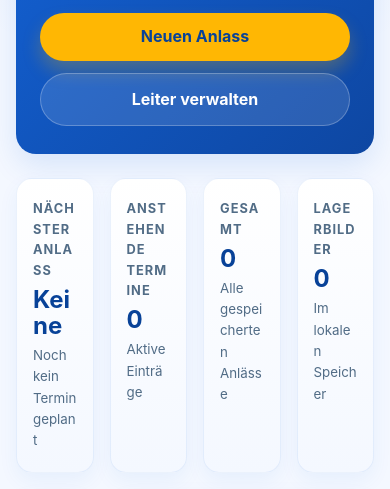
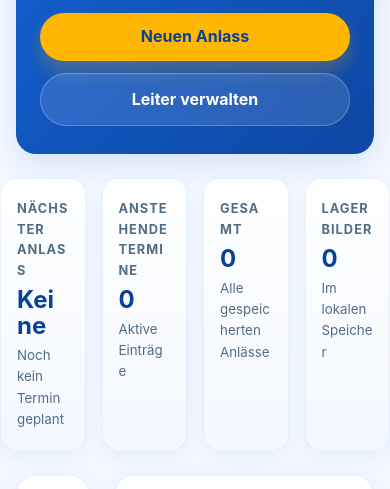
Before and after one commit to mychael4/JuBla-Villmergen, a website: page src/dashboard.html in a window 390 px wide. Shown: the part 306-795 px from the top of the page. Drawn offline with nearby package versions, Linux system fonts and the light colour scheme; no server answers.

Commit message:
Mobile version

```diff
--- a/src/styles.css
+++ b/src/styles.css
@@ -633,7 +633,7 @@ h2 {
     }
 
     .stats-grid {
-        grid-template-columns: repeat(2, minmax(0, 1fr));
+        grid-template-columns: 1fr;
     }
 
     .dashboard-grid {
@@ -842,7 +842,7 @@ h2 {
     }
 
     .stats-grid {
-        grid-template-columns: repeat(2, minmax(0, 1fr));
+        grid-template-columns: 1fr;
     }
 
     #new-event-form {
@@ -1014,6 +1014,8 @@ h2 {
 
     .stats-grid {
         row-gap: 0.9rem;
+        width: 100vw;
+        margin-left: calc(50% - 50vw);
     }
 
     .stat-card {
```
